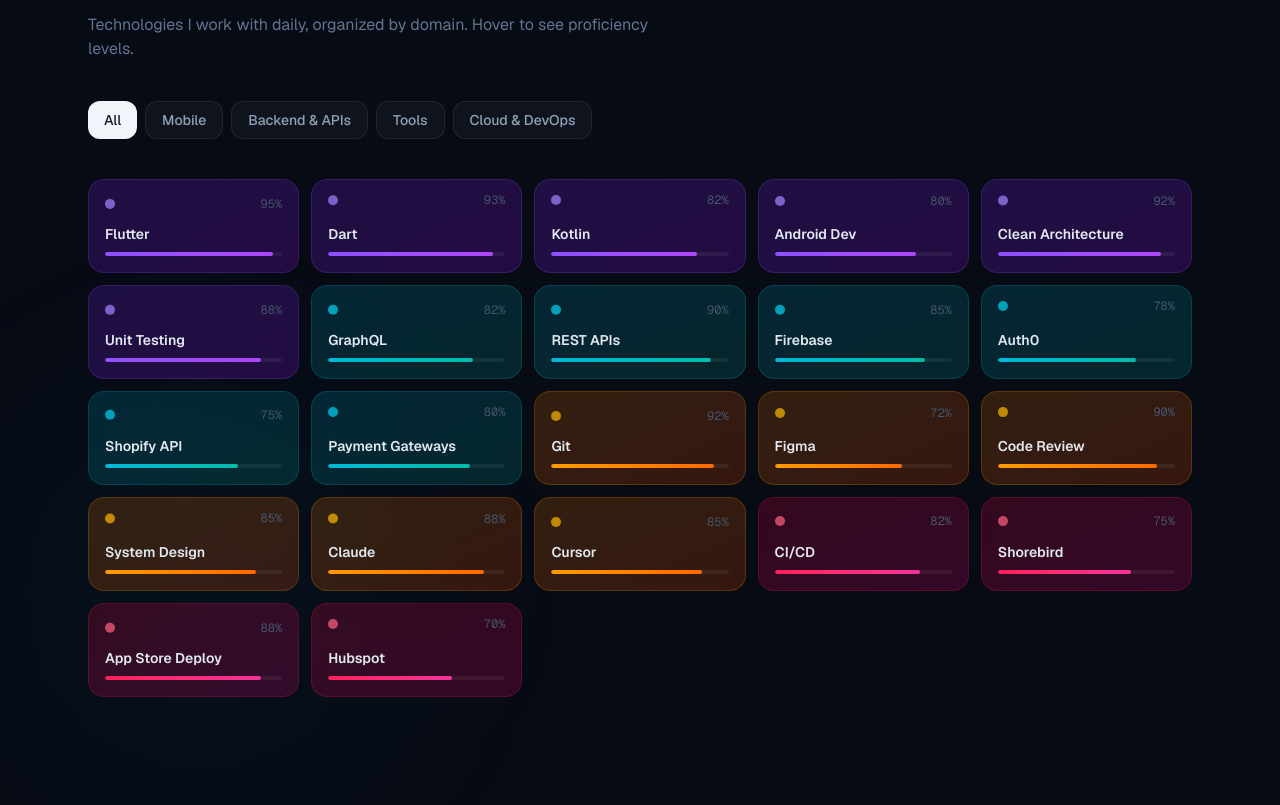
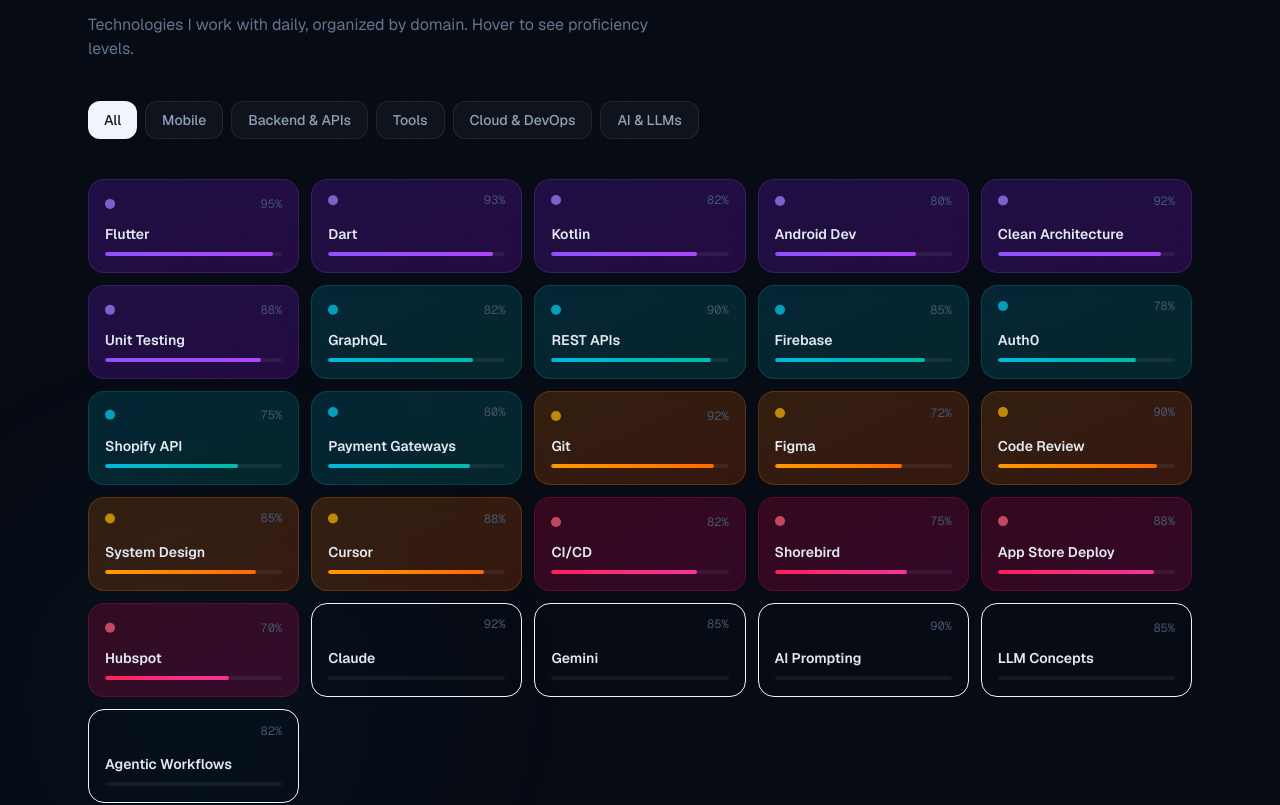
Before and after one commit to michaeljude/judemichael-portfolio, a Next.js app: page / in a window 1280 px wide. Shown: the part 2061-2866 px from the top of the page. Built offline with nearby package versions, Linux system fonts and the light colour scheme.

Commit message:
Add AI category to skills and update related data

```diff
--- a/components/sections/Skills.tsx
+++ b/components/sections/Skills.tsx
@@ -11,6 +11,7 @@
   backend: "Backend & APIs",
   tools: "Tools",
   cloud: "Cloud & DevOps",
+  ai: "AI & LLMs",
 };
 
 export default function Skills() {
--- a/data/skills.ts
+++ b/data/skills.ts
@@ -1,6 +1,6 @@
 export interface Skill {
   name: string;
-  category: "mobile" | "backend" | "tools" | "cloud";
+  category: "mobile" | "backend" | "tools" | "cloud" | "ai";
   proficiency: number; // 1-100
 }
 
@@ -26,14 +26,20 @@
   { name: "Figma", category: "tools", proficiency: 72 },
   { name: "Code Review", category: "tools", proficiency: 90 },
   { name: "System Design", category: "tools", proficiency: 85 },
-  { name: "Claude", category: "tools", proficiency: 88 },
-  { name: "Cursor", category: "tools", proficiency: 85 },
+  { name: "Cursor", category: "tools", proficiency: 88 },
 
   // Cloud / DevOps
   { name: "CI/CD", category: "cloud", proficiency: 82 },
   { name: "Shorebird", category: "cloud", proficiency: 75 },
   { name: "App Store Deploy", category: "cloud", proficiency: 88 },
   { name: "Hubspot", category: "cloud", proficiency: 70 },
+
+  // AI
+  { name: "Claude", category: "ai", proficiency: 92 },
+  { name: "Gemini", category: "ai", proficiency: 85 },
+  { name: "AI Prompting", category: "ai", proficiency: 90 },
+  { name: "LLM Concepts", category: "ai", proficiency: 85 },
+  { name: "Agentic Workflows", category: "ai", proficiency: 82 },
 ];
 
-export const skillCategories = ["mobile", "backend", "tools", "cloud"] as const;
+export const skillCategories = ["mobile", "backend", "tools", "cloud", "ai"] as const;
```
